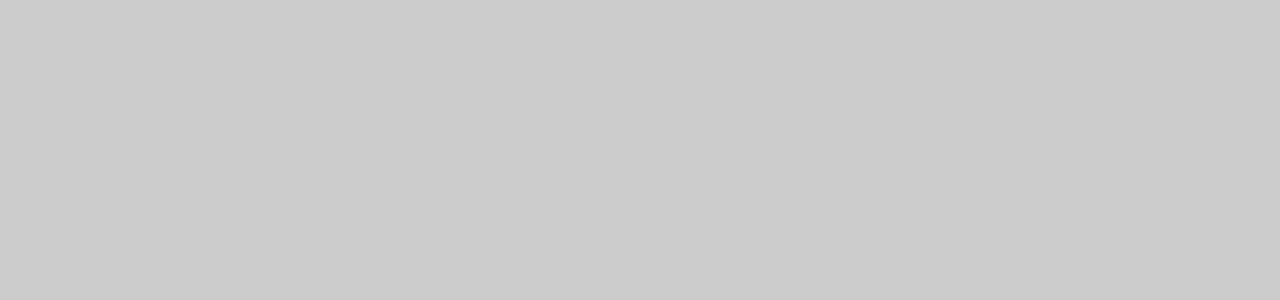
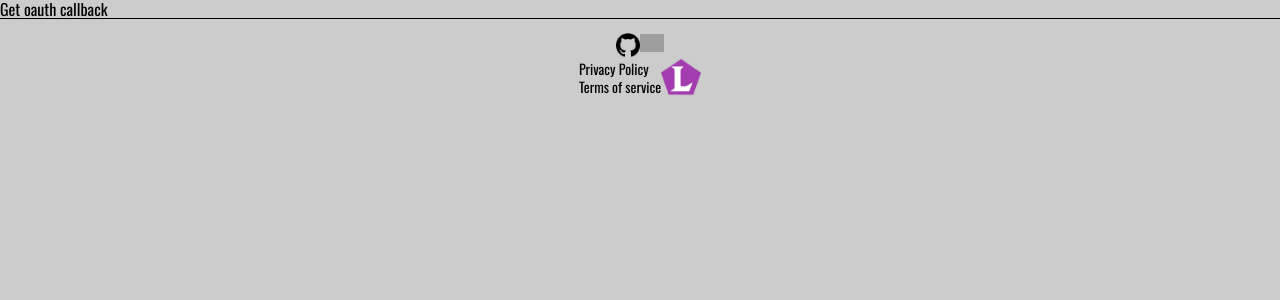
Before and after one commit to tony0305a/tonyscout, a React (Create React App) app: page /oauth-callback/1 in a window 1280 px wide. Before the commit this address had no page. Shown: the top 300 px of the page. Built offline with nearby package versions, Linux system fonts and the light colour scheme; grey boxes are pictures that could not be loaded; what javascript-time-ago would draw is missing.

Commit message:
up and test

```diff
--- a/package.json
+++ b/package.json
@@ -9,6 +9,7 @@
     "axios": "^0.27.2",
     "chart.js": "^3.8.0",
     "cors": "^2.8.5",
+    "express": "^4.18.1",
     "install": "^0.13.0",
     "javascript-time-ago": "^2.5.4",
     "react": "^18.1.0",
--- a/src/index.js
+++ b/src/index.js
@@ -2,6 +2,7 @@ import React from 'react';
 import ReactDOM from 'react-dom/client';
 import Provider from './Provider';
 import reportWebVitals from './reportWebVitals';
+import './auth'
 
 const root = ReactDOM.createRoot(document.getElementById('root'));
 root.render(
--- a/src/pages/get-oauth-callback.js
+++ b/src/pages/get-oauth-callback.js
@@ -1,7 +1,16 @@
 import React from "react";
 import Footer from "../components/Footer/Footer";
+import { useLocation } from "react-router-dom";
+
 
 const GetOauthCallback = () =>{
+
+
+    const search = useLocation().search
+    console.log('path',search)
+    const id = new URLSearchParams(search).get('access_token')
+    console.log(id)
+
     return(
         <>
         <p>Get oauth callback</p>
--- a/src/routes.js
+++ b/src/routes.js
@@ -14,9 +14,17 @@ const MainRoutes = () =>{
           <Route path="/termsofservice" element={<ServiceTerms/>}/>
           <Route path="/" element={<App/>}/>
           <Route path="/account/connect/riotgames/oauth-callback" element={<OauthCallback/>}/>
-          <Route path="/oauth-callback" element={<GetOauthCallback/>}/>
+          <Route path="/oauth-callback/:query" element={<GetOauthCallback/>}/>
 
         </Routes>
     )
 }
 export default MainRoutes
+
+ // https://tonyscout.vercel.app/oauth-callback?code=dWUxOjVGN2VKckZnR3ZweFZZVlNBM1BqN3cuR3o2dzQxVTl0SnJHRFFZeVJfQmJqUQ%3D%3D&iss=https%3A%2F%2Fauth.riotgames.com&session_state=aRFNjVgNn6M5_XW3UicKBVEXzEw6puhq_5gaW9jMzwM.SPObScCQZ1ItRDsU7NJJ-g
+
+ /*
+
+          <Route path="/account/connect/riotgames/oauth-callback" element={<OauthCallback/>}/>
+          <Route path="/oauth-callback" element={<GetOauthCallback/>}/>
+*/
```
Also changed, not shown: src/auth/index.js (added), 1 other file (tests, documents, lock files or other folders).
